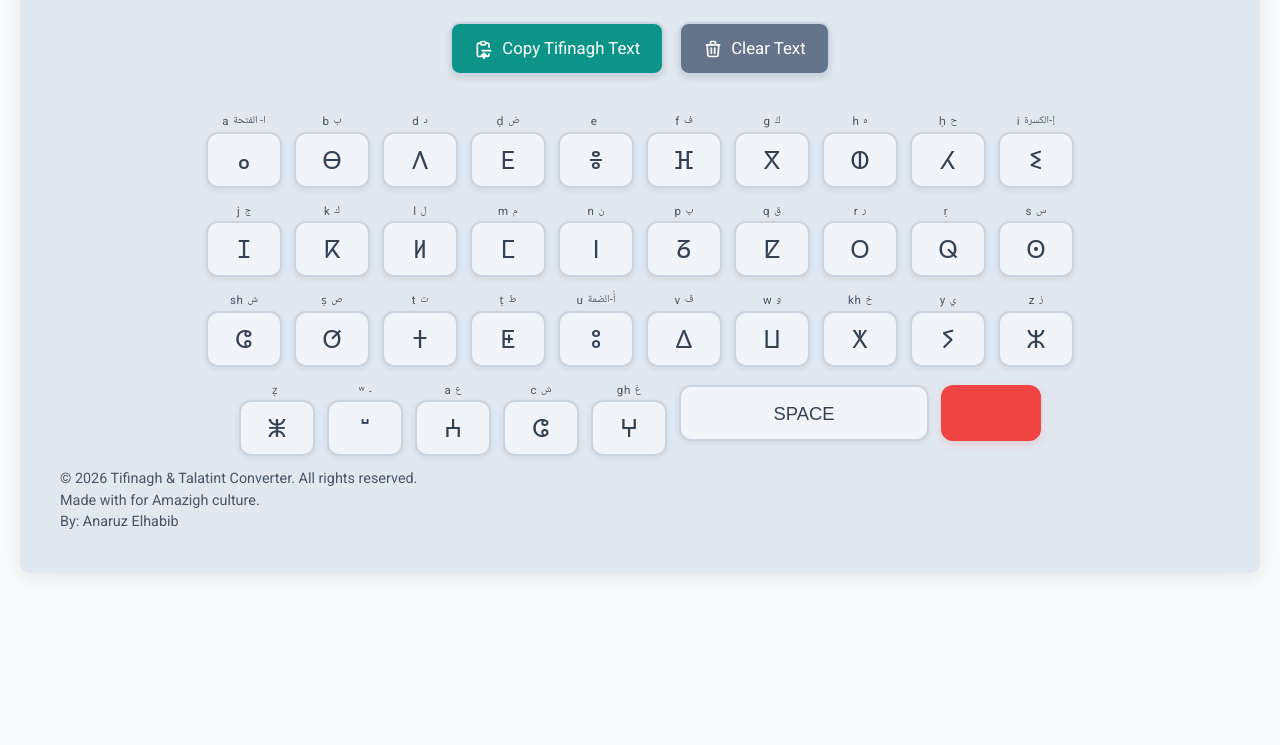
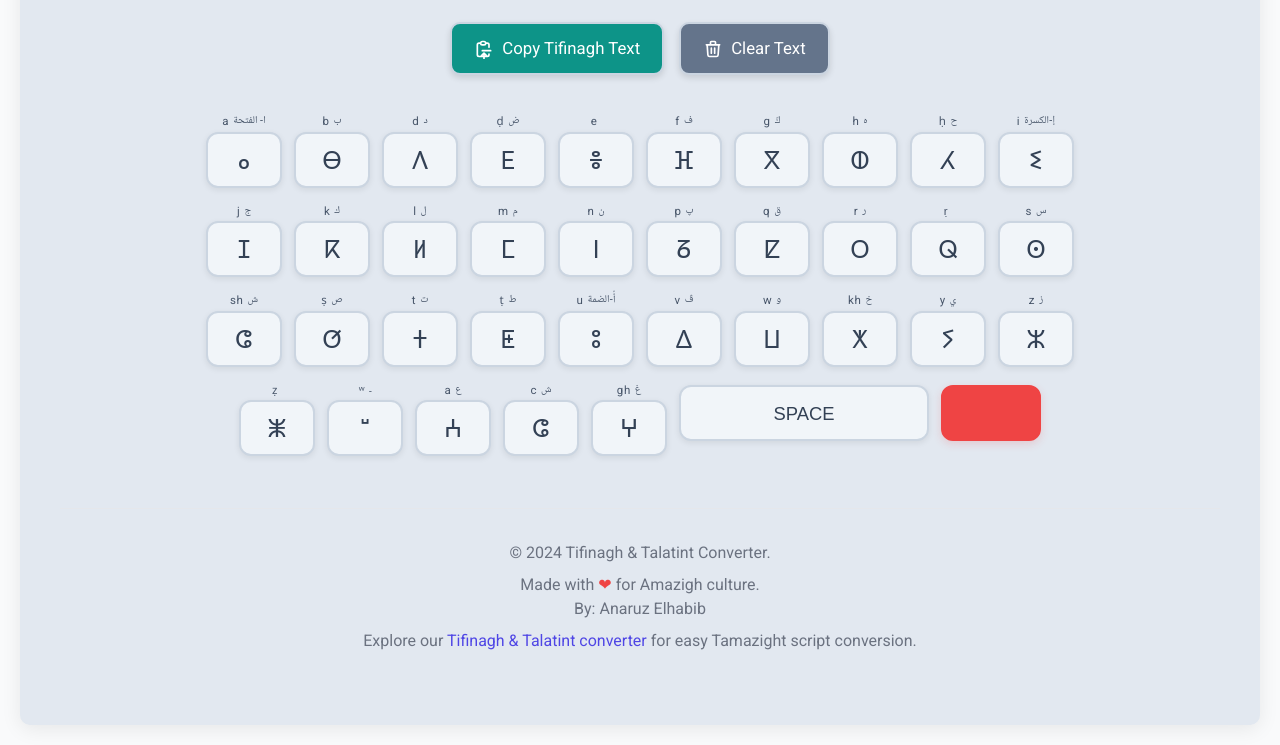
Before and after one commit to lhoubi/amghnas, a plain HTML site: page keyboard.html in a window 1280 px wide. Shown: the part 503-1248 px from the top of the page. Before the commit the page ends 1096 px from the top, so only its background shows below. Drawn offline with nearby package versions, Linux system fonts and the light colour scheme.

Commit message:
Update keyboard.html

```diff
--- a/keyboard.html
+++ b/keyboard.html
@@ -785,15 +785,21 @@
 
         </section>
 
-        <!-- Footer Section -->
-        <footer class="footer">
-            <p>&copy; 2026 Tifinagh & Talatint Converter. All rights reserved.</p>
-            <p>Made with <i class="fas fa-heart" aria-hidden="true"></i> for Amazigh culture.
-                <br> <!-- NEW: Line break for cleaner presentation -->
-                By: Anaruz Elhabib <!-- NEW: Requested credit line -->
-            </p>
-            <!-- NEW: Internal link back to the main -->
-    </div>
+        </main>
+            <!-- FOOTER -->
+            <footer class="text-center py-6 sm:py-8 mt-10 border-t border-gray-200 dark:border-slate-800">
+              <p class="text-gray-500 dark:text-gray-400 text-sm sm:text-base">&copy; <span id="copyright-year">2024</span> Tifinagh & Talatint Converter.</p>
+              <p class="text-gray-500 dark:text-gray-400 mt-2 text-sm sm:text-base">
+                Made with <span class="text-red-500">❤</span> for Amazigh culture.
+                <br>
+                By: Anaruz Elhabib
+              </p>
+              <p class="text-gray-500 dark:text-gray-400 mt-2 text-sm sm:text-base">
+                Explore our <a href="index.html" class="text-indigo-600 dark:text-indigo-400 hover:underline">Tifinagh & Talatint converter</a> for easy Tamazight script conversion.
+              </p>
+            </footer>
+          </div>
+        </div>
 
   <script>
    <script>
```
